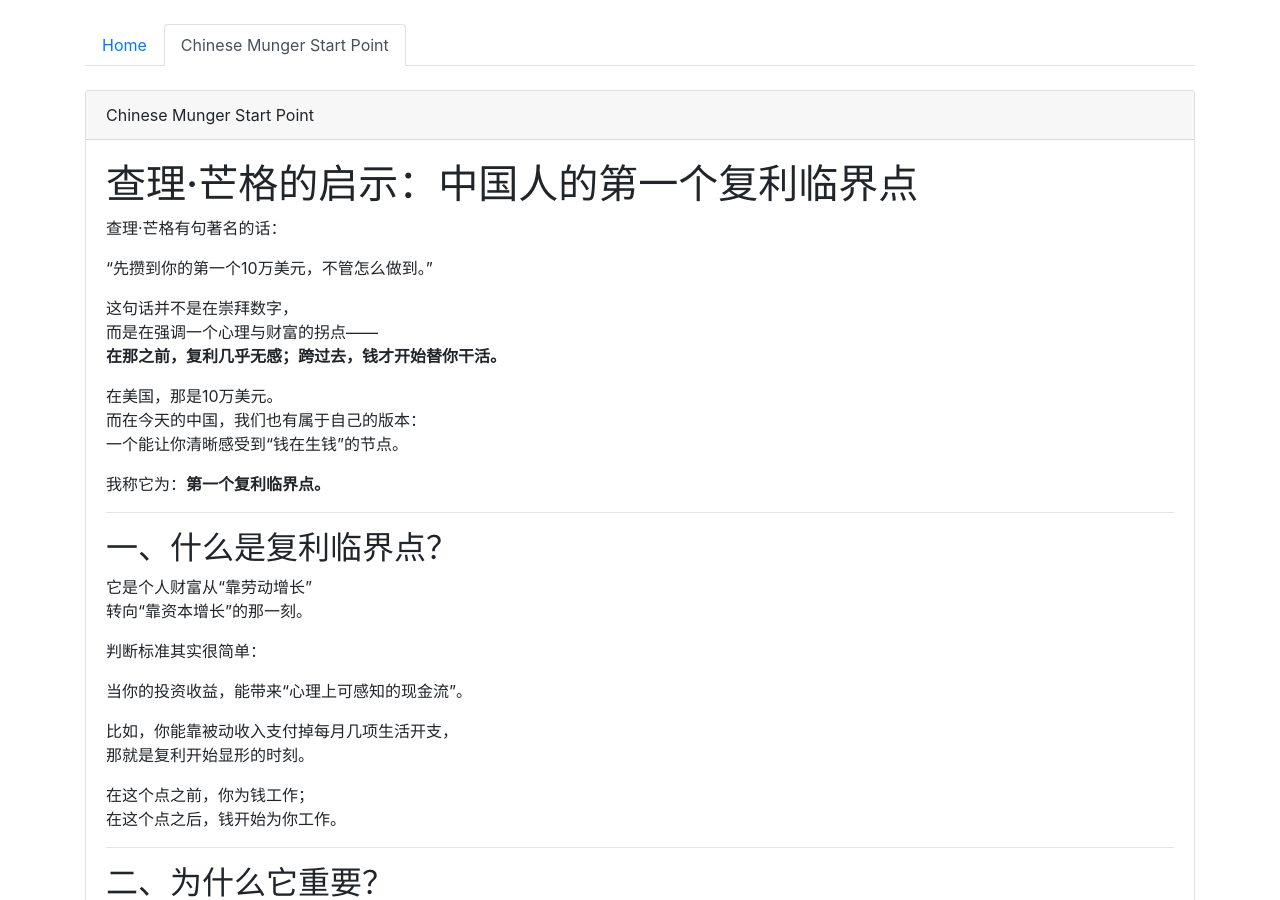
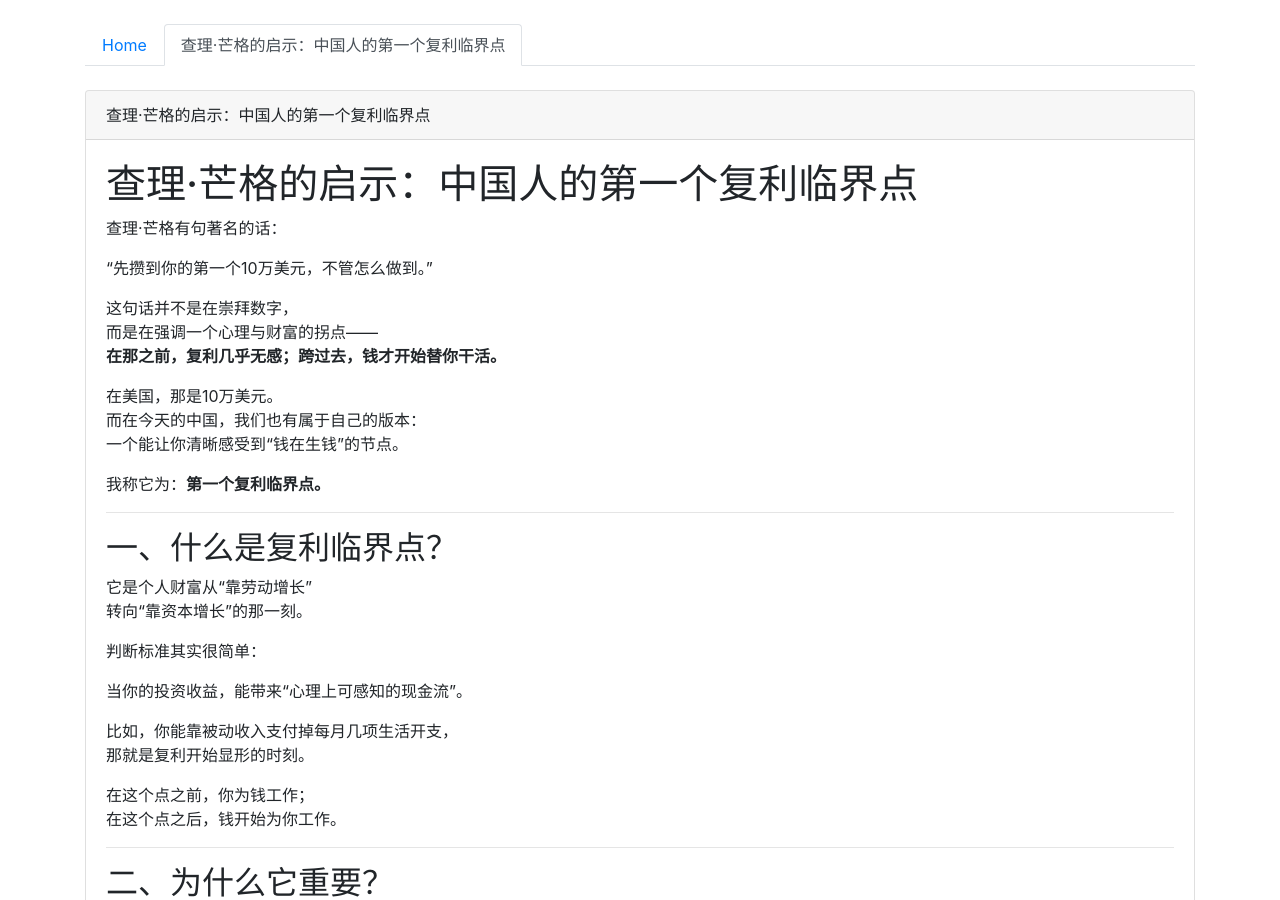
Before and after one commit to winfirm/blog, a Jekyll site: the page built from _posts/2025-11-01-chinese-munger-start-point.md, in a window 1280 px wide and 900 px high. Built offline with Jekyll 4.4.1, drawn with Linux system fonts in a browser that asks for light colours; our own code applies the rules of GitHub Pages for plain Markdown files.

Commit message:
Update 2025-11-01-chinese-munger-start-point.md

```diff
--- a/_posts/2025-11-01-chinese-munger-start-point.md
+++ b/_posts/2025-11-01-chinese-munger-start-point.md
@@ -1,3 +1,11 @@
+---
+layout: post
+title: "查理·芒格的启示：中国人的第一个复利临界点"
+date: 2025-11-02 00:00:01
+category: "all"
+tags: [查理·芒格 , munger , start point]
+---
+
 # 查理·芒格的启示：中国人的第一个复利临界点
 
 查理·芒格有句著名的话：
```
